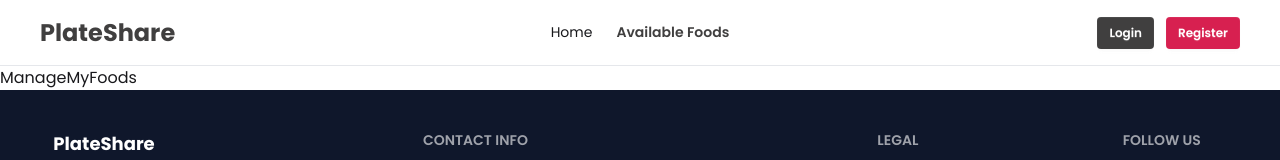
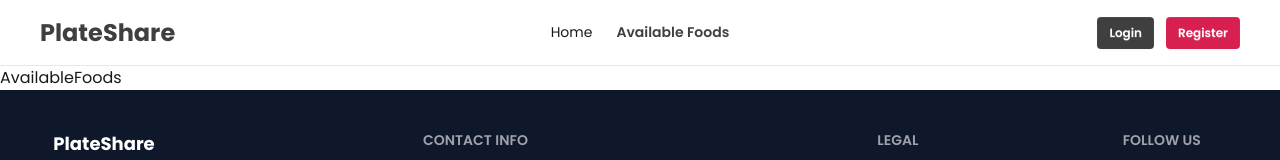
Before and after one commit to MRIT174/PlateShare-Client, a React (Vite) app: page /AvailableFoods in a window 1280 px wide. Shown: the top 160 px of the page. Built offline with nearby package versions, Linux system fonts and the light colour scheme; no server answers.

Commit message:
AvailableFoods

```diff
--- a/src/Routes/Router.jsx
+++ b/src/Routes/Router.jsx
@@ -3,7 +3,7 @@ import { RootLayout } from "../layouts/RootLayout.jsx";
 import Home from "../pages/Home";
 import Login from "../pages/Login";
 import Register from "../pages/Register";
-import AvailableFoods from "../pages/ManageMyFoods.jsx";
+import AvailableFoods from "../pages/AvailableFoods.jsx";
 import AddFood from "../pages/AddFood";
 import PrivateRoute from "../Routes/PrivateRoute";
 import MyFoodRequests from "../pages/MyFoodRequests.jsx";
--- /dev/null
+++ b/src/pages/AvailableFoods.jsx
@@ -0,0 +1,9 @@
+import React from 'react'
+
+const AvailableFoods = () => {
+  return (
+    <div>AvailableFoods</div>
+  )
+}
+
+export default AvailableFoods
```
